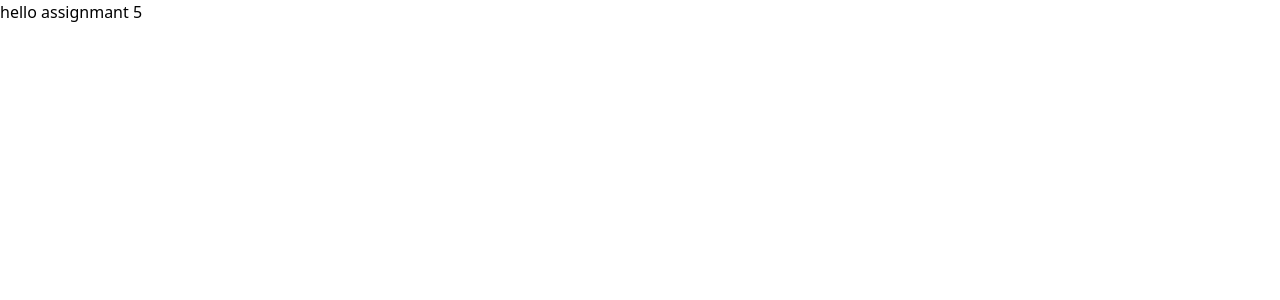
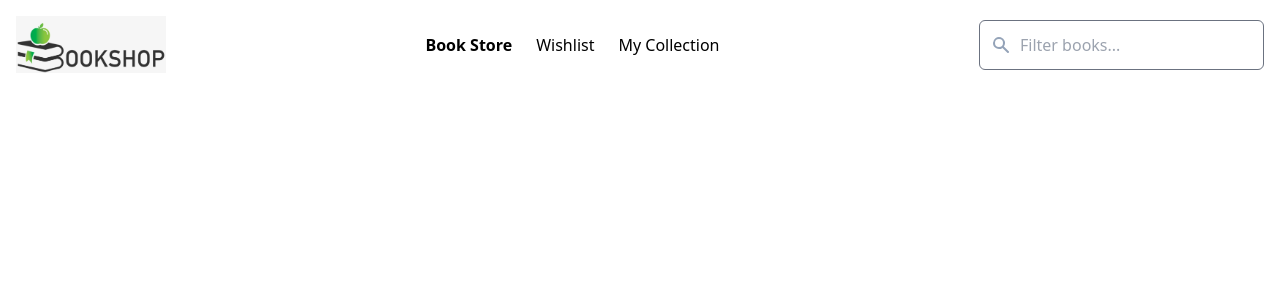
Before and after one commit to shohagroy/simple-book-catalog-client, a React (Vite) app: page / in a window 1280 px wide. Shown: the top 300 px of the page. Built offline with nearby package versions, Linux system fonts and the light colour scheme.

Commit message:
header section added and react router dom setup

```diff
--- a/src/App.tsx
+++ b/src/App.tsx
@@ -1,8 +1,11 @@
+import "./App.css";
+import Header from "./shared/Header";
+
 function App() {
   return (
-    <main>
-      <section>hello assignmant 5</section>
-    </main>
+    <div>
+      <Header />
+    </div>
   );
 }
 
--- a/src/main.tsx
+++ b/src/main.tsx
@@ -1,10 +1,11 @@
-import React from 'react'
-import ReactDOM from 'react-dom/client'
-import App from './App.tsx'
-import './index.css'
+import React from "react";
+import ReactDOM from "react-dom/client";
+import "./index.css";
+import { RouterProvider } from "react-router-dom";
+import routes from "./routes/routes.tsx";
 
-ReactDOM.createRoot(document.getElementById('root')!).render(
+ReactDOM.createRoot(document.getElementById("root")!).render(
   <React.StrictMode>
-    <App />
-  </React.StrictMode>,
-)
+    <RouterProvider router={routes} />
+  </React.StrictMode>
+);
--- /dev/null
+++ b/src/routes/routes.tsx
@@ -0,0 +1,11 @@
+import { createBrowserRouter } from "react-router-dom";
+import App from "../App";
+
+const routes = createBrowserRouter([
+  {
+    path: "/",
+    element: <App />,
+  },
+]);
+
+export default routes;
--- /dev/null
+++ b/src/shared/Header.tsx
@@ -0,0 +1,48 @@
+import BookLogo from "../assets/logo.png";
+import { Link } from "react-router-dom";
+
+const Header = () => {
+  return (
+    <nav className="py-4 2xl:px-6">
+      <div className="mx-auto max-w-[1440px] px-4 flex items-center justify-between">
+        <img src={BookLogo} width="150px" className="object-contain" />
+
+        <ul className="flex items-center space-x-6">
+          <li className="font-semibold cursor-pointer">
+            <Link to={"/"}>Book Store</Link>
+          </li>
+          <li className="cursor-pointer">
+            <Link to={"/"}>Wishlist</Link>
+          </li>
+          <li className="cursor-pointer">
+            <Link to={"/"}>My Collection</Link>
+          </li>
+        </ul>
+
+        <form className="flex items-center">
+          <div className="group relative rounded-md bg-white">
+            <svg
+              width="20"
+              height="20"
+              fill="currentColor"
+              className="absolute left-3 top-1/2 -mt-2.5 text-slate-400 pointer-events-none group-focus-within:text-primary"
+            >
+              <path
+                fillRule="evenodd"
+                clipRule="evenodd"
+                d="M8 4a4 4 0 100 8 4 4 0 000-8zM2 8a6 6 0 1110.89 3.476l4.817 4.817a1 1 0 01-1.414 1.414l-4.816-4.816A6 6 0 012 8z"
+              ></path>
+            </svg>
+            <input
+              type="text"
+              placeholder="Filter books..."
+              className="pl-10 w-full p-3 rounded-md bg-transparent border border-gray-500"
+            />
+          </div>
+        </form>
+      </div>
+    </nav>
+  );
+};
+
+export default Header;
```
Also changed, not shown: src/assets/logo.png (added).
